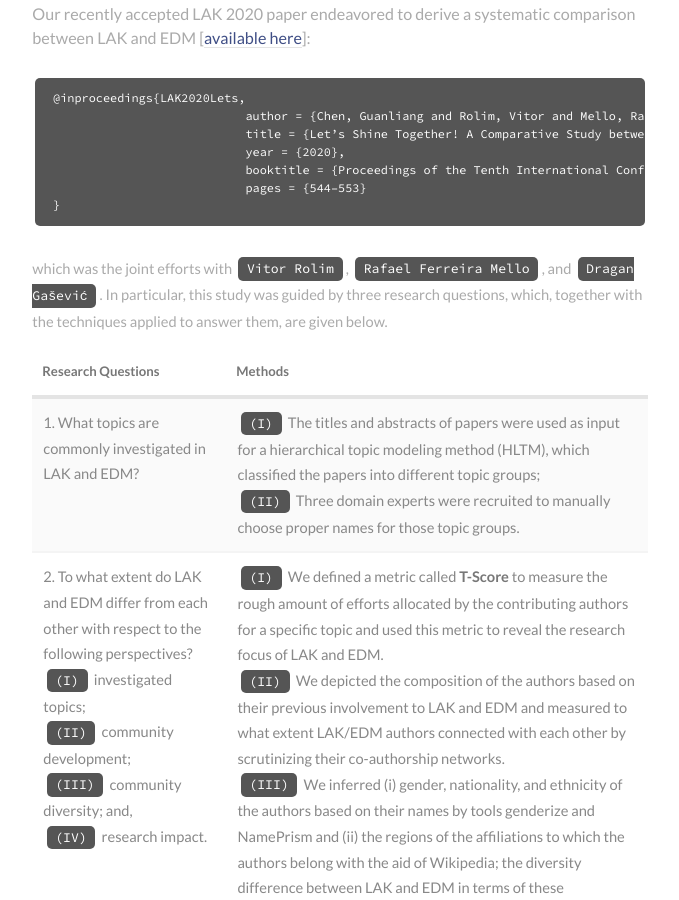
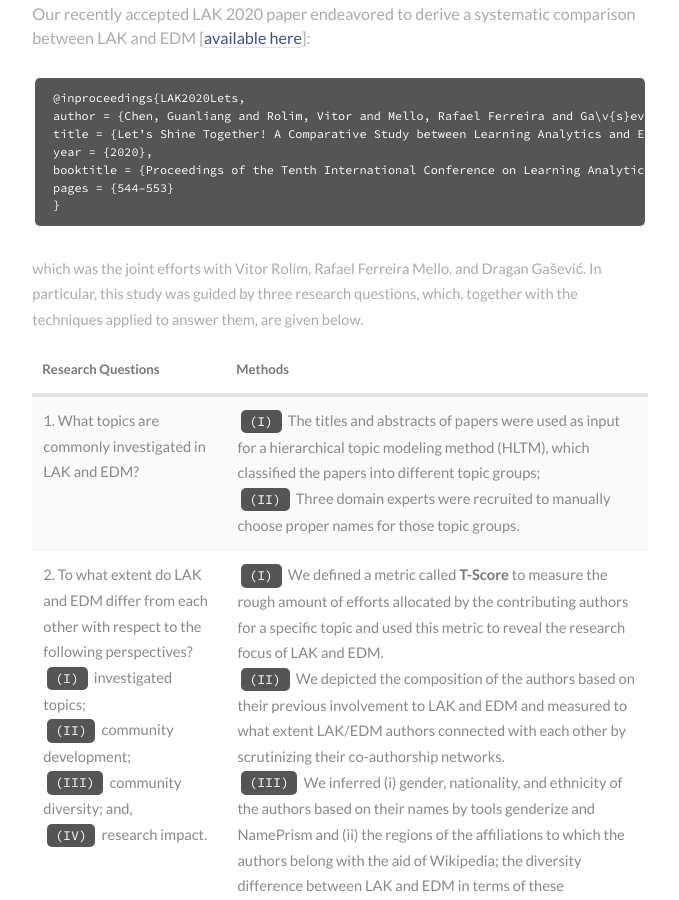
Before and after one commit to AngusGLChen/__angusglchen.github.io, a Jekyll site: the page built from _posts/2020-03-27-LAK2020_Lets.md, in a window 1280 px wide and 900 px high, scrolled down 674 px. Shown: the whole window, without its empty margins (153-832 px from the left). Built offline with Jekyll 4.4.1, drawn with Linux system fonts in a browser that asks for light colours.

Commit message:
Mar 27, 2020

````diff
--- a/_layouts/post.html
+++ b/_layouts/post.html
@@ -9,7 +9,7 @@
   {{ content }}
 </div>
 
-<div style="padding: 30px 0 100px 0">
+<div style="padding: 30px 0 30px 0">
 
     {% if page.previous.url %}
     <div style="display:inline-block;margin-right:0px;float:left"><h3><a href="{{ page.previous.url | prepend: site.baseurl | replace: '//', '/' }}" data-toggle="tooltip" data-placement="top" title="{{page.previous.title}}">&larr; Previous Post</a></h3></div>
--- a/_posts/2020-03-27-LAK2020_Lets.md
+++ b/_posts/2020-03-27-LAK2020_Lets.md
@@ -17,15 +17,15 @@ Our recently accepted LAK 2020 paper endeavored to derive a systematic compariso
 
 ```bibtex
 @inproceedings{LAK2020Lets,
-			   author = {Chen, Guanliang and Rolim, Vitor and Mello, Rafael Ferreira and Ga\v{s}evi\'{c}, Dragan},
-			   title = {Let’s Shine Together! A Comparative Study between Learning Analytics and Educational Data Mining},
-			   year = {2020},
-			   booktitle = {Proceedings of the Tenth International Conference on Learning Analytics & Knowledge},
-			   pages = {544–553}
+author = {Chen, Guanliang and Rolim, Vitor and Mello, Rafael Ferreira and Ga\v{s}evi\'{c}, Dragan},
+title = {Let’s Shine Together! A Comparative Study between Learning Analytics and Educational Data Mining},
+year = {2020},
+booktitle = {Proceedings of the Tenth International Conference on Learning Analytics & Knowledge},
+pages = {544–553}
 }
 ```
 
-which was the joint efforts with `Vitor Rolim`, `Rafael Ferreira Mello`, and `Dragan Gašević`. In particular, this study was guided by three research questions, which, together with the techniques applied to answer them, are given below.
+which was the joint efforts with Vitor Rolim, Rafael Ferreira Mello, and Dragan Gašević. In particular, this study was guided by three research questions, which, together with the techniques applied to answer them, are given below.
 
 
 | Research Questions                                                                                                                                                                                                                             | Methods                                                                                                                                                                                                                                                                                                                                                                                                                                                                                                                                                                                                                                                                                                                                                                                                                                                                                                                                                                                         |
````
Also changed, not shown: _posts/2020-03-27-LAK2020_Lets_imgs/Figure1.png (added), _posts/2020-03-27-LAK2020_Lets_imgs/Figure2.png (added), _posts/2020-03-27-LAK2020_Lets_imgs/Figure3.png (added), _posts/2020-03-27-LAK2020_Lets_imgs/Figure6.png (added), _posts/2020-03-27-LAK2020_Lets_imgs/Table1.png (added), _posts/2020-03-27-LAK2020_Lets_imgs/Table2.png (added), _posts/2020-03-27-LAK2020_Lets_imgs/Table3.png (added), _posts/2020-03-27-LAK2020_Lets_imgs/Table4.png (added), 2 other files.
